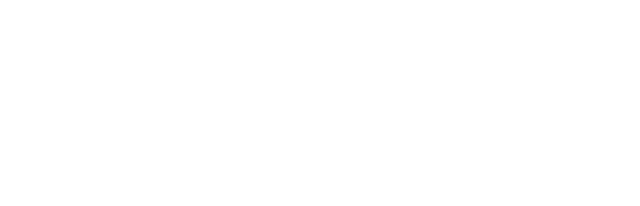
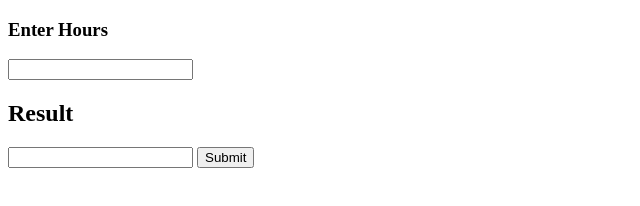
Before and after one commit to Shahzadrori/Challenges, a plain HTML site: page challenge9/index.html in a window 1280 px wide. Shown: the whole page, without its empty margins (0-640 px from the left). Drawn offline with Linux system fonts and the light colour scheme.

Commit message:
Inserting the input tags for the value

```diff
--- a/challenge9/index.html
+++ b/challenge9/index.html
@@ -4,8 +4,17 @@
     <meta charset="UTF-8">
     <meta name="viewport" content="width=device-width, initial-scale=1.0">
     <title>Document</title>
+
 </head>
 <body>
+    <div class="container">
+        <h3>Enter Hours</h3>
+    <input type="number" name="" id="box1">
+    <h2>Result</h2>
+    <input type="number" name="" id="box">
+    <input type="submit" name="" id="get" onclick="conve()">
+
+    </div>
 
     <script src="sc.js"></script>
 </body>
```
